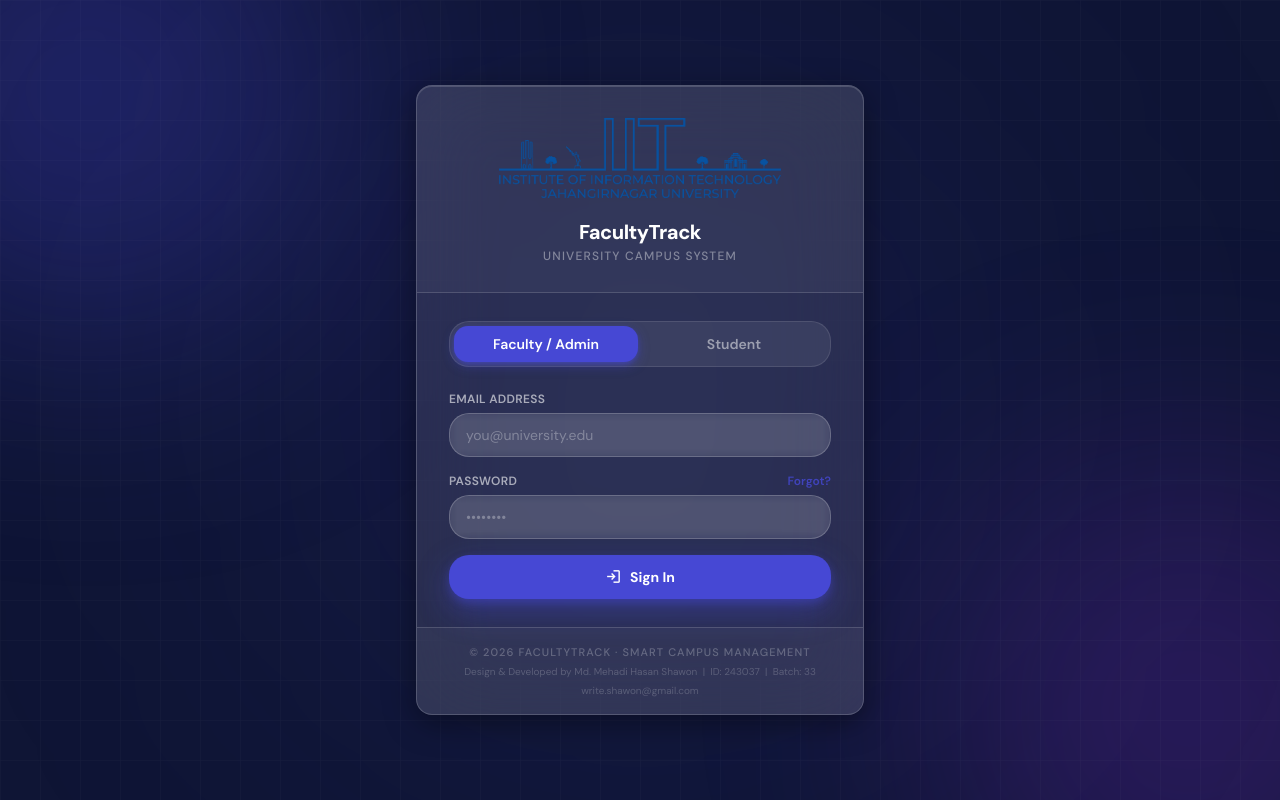
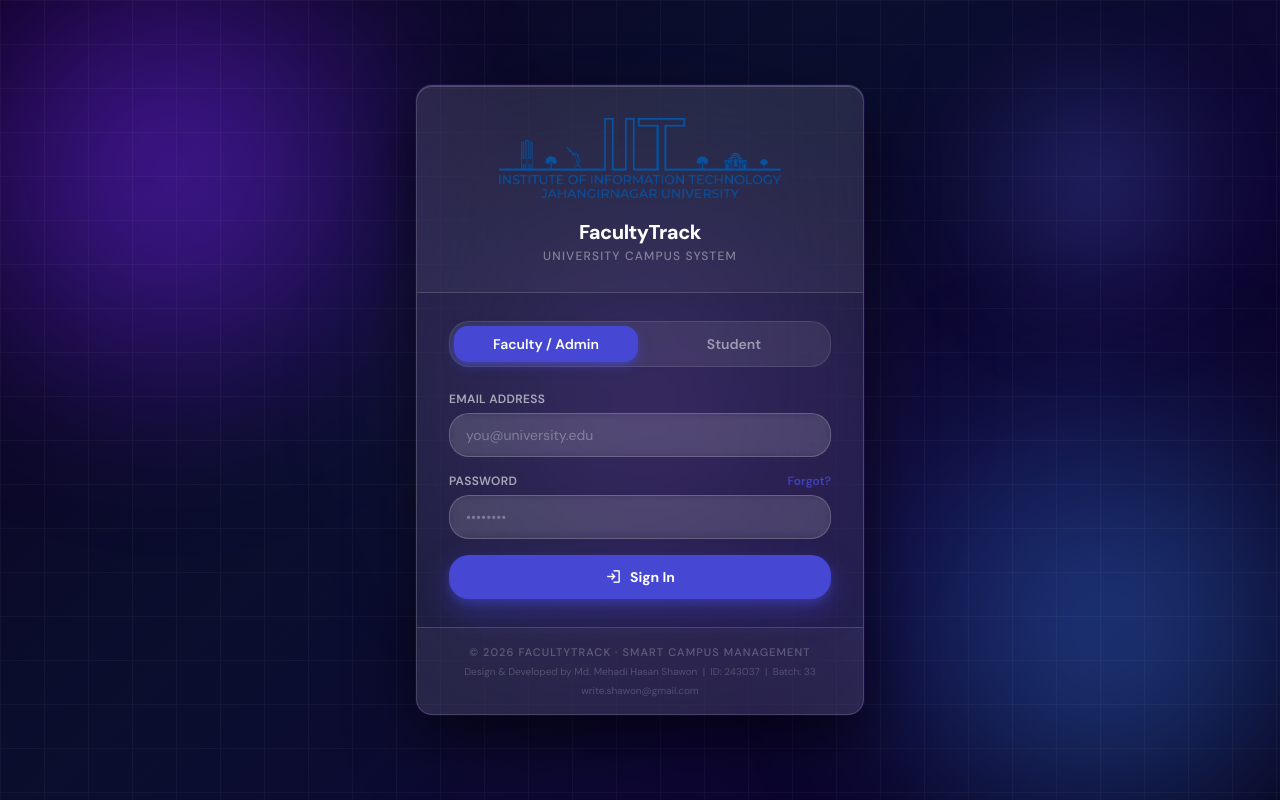
Before and after one commit to Mehadi-Shawon/iitju, a React (Vite) app: page /login in a window 1280 px wide. Built offline with nearby package versions, Linux system fonts and the light colour scheme; no server answers.

Commit message:
Deep purple & blue glassmorphism login page background

```diff
--- a/src/pages/LoginPage.jsx
+++ b/src/pages/LoginPage.jsx
@@ -34,27 +34,33 @@
   }
 
   return (
-    <div className="min-h-screen flex items-center justify-center relative overflow-hidden bg-[#0f1535]">
+    <div className="min-h-screen flex items-center justify-center relative overflow-hidden"
+      style={{ background: 'linear-gradient(135deg, #0d0021 0%, #0a0f2e 40%, #0d0633 70%, #050118 100%)' }}
+    >
+      {/* Large vibrant blobs */}
+      <div className="absolute -top-32 -left-32 w-[600px] h-[600px] rounded-full pointer-events-none"
+        style={{ background: 'radial-gradient(circle, rgba(120,40,255,0.55) 0%, transparent 70%)', filter: 'blur(60px)' }} />
+      <div className="absolute -bottom-32 -right-32 w-[600px] h-[600px] rounded-full pointer-events-none"
+        style={{ background: 'radial-gradient(circle, rgba(59,130,246,0.45) 0%, transparent 70%)', filter: 'blur(60px)' }} />
+      <div className="absolute top-1/2 left-1/2 -translate-x-1/2 -translate-y-1/2 w-[500px] h-[500px] rounded-full pointer-events-none"
+        style={{ background: 'radial-gradient(circle, rgba(167,80,255,0.3) 0%, transparent 70%)', filter: 'blur(80px)' }} />
+      <div className="absolute top-10 right-10 w-72 h-72 rounded-full pointer-events-none"
+        style={{ background: 'radial-gradient(circle, rgba(99,102,241,0.35) 0%, transparent 70%)', filter: 'blur(50px)' }} />
 
-      {/* Background decorative blobs */}
-      <div className="absolute -top-40 -left-40 w-[500px] h-[500px] rounded-full bg-primary/30 blur-[120px] pointer-events-none" />
-      <div className="absolute -bottom-40 -right-40 w-[500px] h-[500px] rounded-full bg-purple-600/20 blur-[120px] pointer-events-none" />
-      <div className="absolute top-1/2 left-1/2 -translate-x-1/2 -translate-y-1/2 w-[700px] h-[700px] rounded-full bg-primary/10 blur-[160px] pointer-events-none" />
-
-      {/* Subtle grid overlay */}
-      <div
-        className="absolute inset-0 pointer-events-none opacity-[0.04]"
+      {/* Subtle grid */}
+      <div className="absolute inset-0 pointer-events-none opacity-[0.06]"
         style={{
-          backgroundImage: 'linear-gradient(rgba(255,255,255,.5) 1px, transparent 1px), linear-gradient(90deg, rgba(255,255,255,.5) 1px, transparent 1px)',
-          backgroundSize: '40px 40px',
+          backgroundImage: 'linear-gradient(rgba(255,255,255,.6) 1px, transparent 1px), linear-gradient(90deg, rgba(255,255,255,.6) 1px, transparent 1px)',
+          backgroundSize: '44px 44px',
         }}
       />
 
       {/* Card */}
       <div className="relative z-10 w-full max-w-md mx-4">
-        <div className="bg-white/10 backdrop-blur-2xl border border-white/20 rounded-2xl overflow-hidden"
+        <div className="bg-white/[0.08] backdrop-blur-3xl rounded-2xl overflow-hidden"
           style={{
-            boxShadow: '0 8px 32px rgba(0,0,0,0.4), inset 0 1px 0 rgba(255,255,255,0.15)',
+            border: '1px solid rgba(255,255,255,0.18)',
+            boxShadow: '0 24px 64px rgba(0,0,0,0.6), 0 0 0 1px rgba(120,40,255,0.15), inset 0 1px 0 rgba(255,255,255,0.18)',
           }}
         >
 
```
